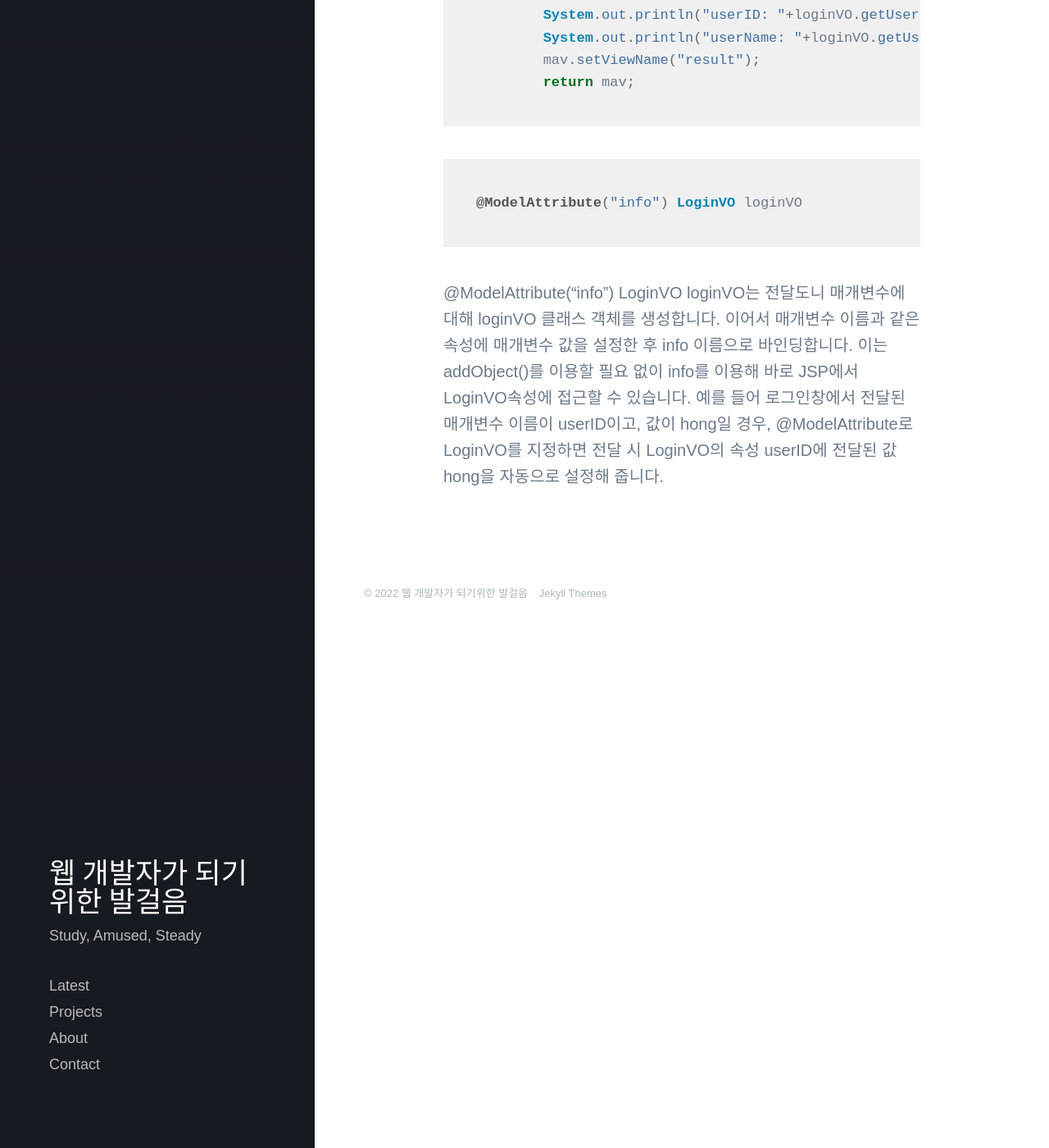
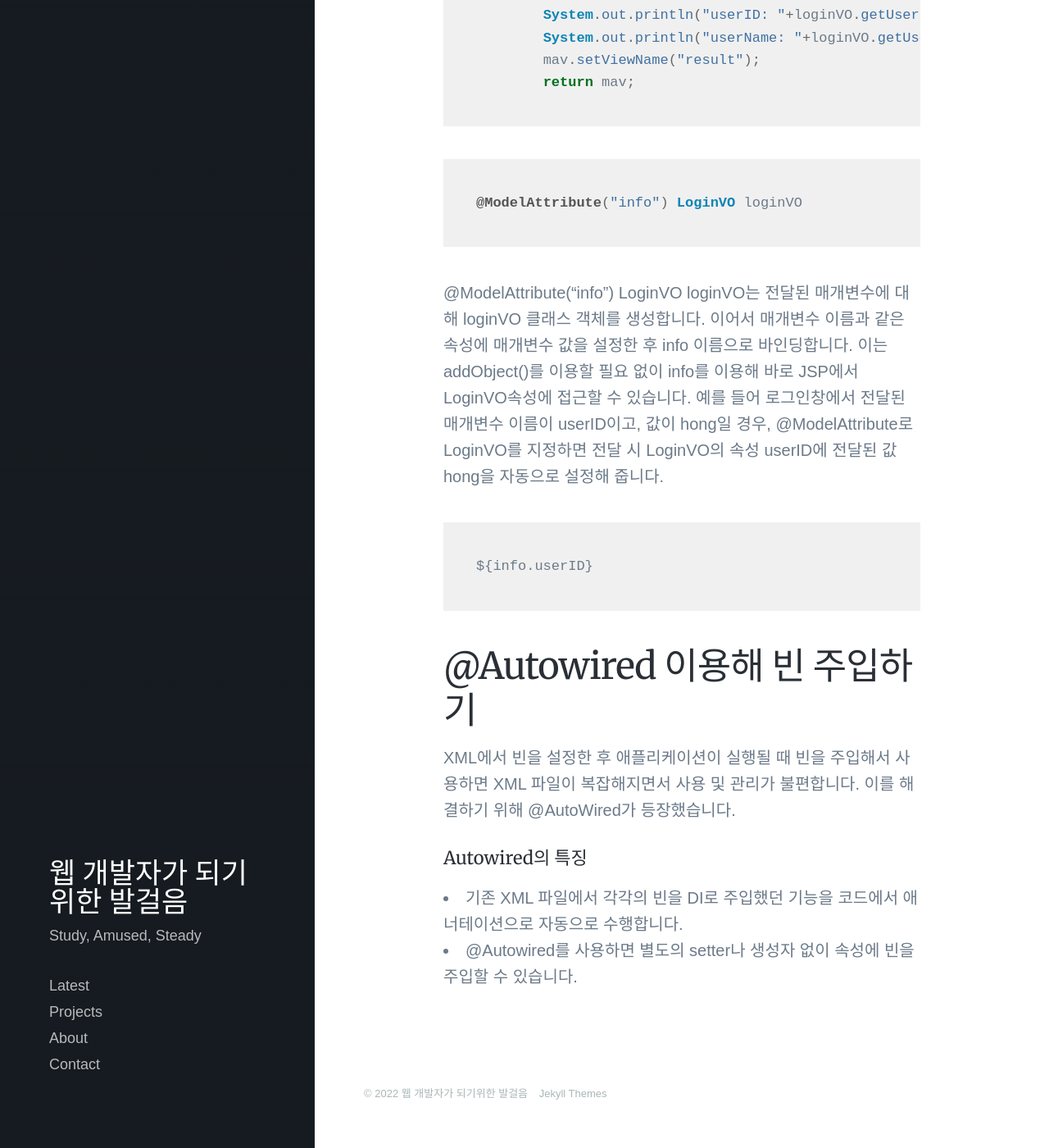
Before and after one commit to lawijdo201/lawijdo201.github.io, a Jekyll site: the page built from _posts/2022-07-26-Annotation.md, in a window 1280 px wide and 1400 px high, scrolled down 4258 px. Shown: the whole window at 82% size. Built offline with Jekyll 4.4.1, drawn with Linux system fonts in a browser that asks for light colours; nearby versions of some CDN libraries; some web fonts are replaced; some of the changed text lies outside the part shown.

Commit message:
Update 2022-07-26-Annotation.md

````diff
--- a/_posts/2022-07-26-Annotation.md
+++ b/_posts/2022-07-26-Annotation.md
@@ -34,13 +34,14 @@ excerpt: Annotation에 대해
 <context:component-scan base-package="패키지명"/>
 ```
 
-## 주요 어노테이션
+## Parameter 관련 어노테이션
 
 |이름|설명|
 |---|---|
 |@RequestMapping|요청에 대해 어떤 Controller, 어떤 메소드가 처리할지를 맵핑하기 위한 어노테이션|
 |@RequestParam|@RequestParam 어노테이션은 HttpServletRequest 객체와 같은 역할을 한다.|
 |@ModelAttribute|@ModelAttribute 어노테이션은 @RequestParam과 달리 객체를 매핑해준다.|
+
 
 #### RequestParam
 
@@ -99,9 +100,11 @@ public ModelAndView login3(@RequestParam Map<String, String> info) throws Except
 	return mav;
 }
 ```
+
 ```java
 RequestParam Map<String, String> info
 ```
+
 @RequestParam을  Map에 전송된 매개변수의 이름을 key, 값을 value로 지정합니다.
 
 
@@ -114,7 +117,20 @@ public ModelAndView login4(@ModelAttribute("info") LoginVO loginVO) throws Excep
 	mav.setViewName("result");
 	return mav;
 ```
+
 ```java
 @ModelAttribute("info") LoginVO loginVO
 ```
-@ModelAttribute("info") LoginVO loginVO는 전달도니 매개변수에 대해 loginVO 클래스 객체를 생성합니다. 이어서 매개변수 이름과 같은 속성에 매개변수 값을 설정한 후 info 이름으로 바인딩합니다. 이는 addObject()를 이용할 필요 없이 info를 이용해 바로 JSP에서 LoginVO속성에 접근할 수 있습니다. 예를 들어 로그인창에서 전달된 매개변수 이름이 userID이고, 값이 hong일 경우, @ModelAttribute로 LoginVO를 지정하면 전달 시 LoginVO의 속성 userID에 전달된 값 hong을 자동으로 설정해 줍니다.
+
+@ModelAttribute("info") LoginVO loginVO는 전달된 매개변수에 대해 loginVO 클래스 객체를 생성합니다. 이어서 매개변수 이름과 같은 속성에 매개변수 값을 설정한 후 info 이름으로 바인딩합니다. 이는 addObject()를 이용할 필요 없이 info를 이용해 바로 JSP에서 LoginVO속성에 접근할 수 있습니다. 예를 들어 로그인창에서 전달된 매개변수 이름이 userID이고, 값이 hong일 경우, @ModelAttribute로 LoginVO를 지정하면 전달 시 LoginVO의 속성 userID에 전달된 값 hong을 자동으로 설정해 줍니다.
+
+```jsp
+${info.userID}
+```
+## @Autowired 이용해 빈 주입하기
+
+XML에서 빈을 설정한 후 애플리케이션이 실행될 때 빈을 주입해서 사용하면 XML 파일이 복잡해지면서 사용 및 관리가 불편합니다. 이를 해결하기 위해 @AutoWired가 등장했습니다.
+
+#### Autowired의 특징
+* 기존 XML 파일에서 각각의 빈을 DI로 주입했던 기능을 코드에서 애너테이션으로 자동으로 수행합니다.
+* @Autowired를 사용하면 별도의 setter나 생성자 없이 속성에 빈을 주입할 수 있습니다.
````
